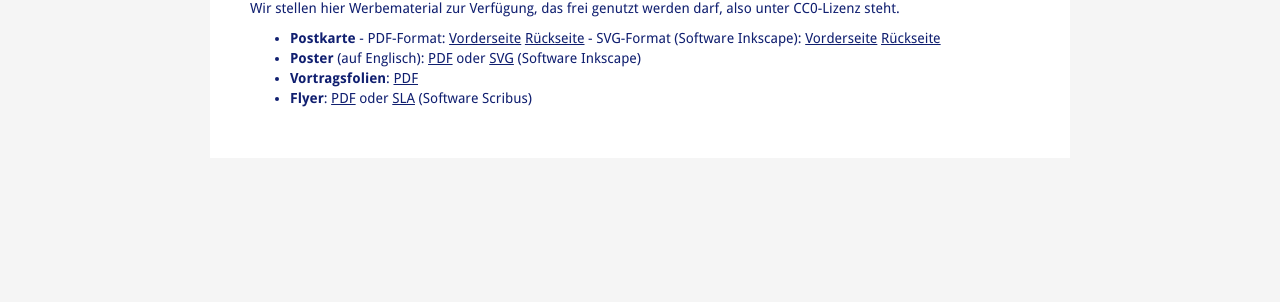
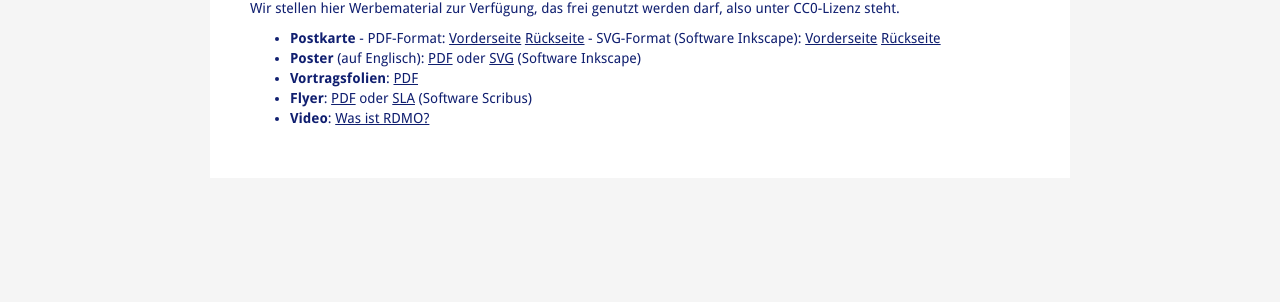
Before and after one commit to rdmorganiser/rdmorganiser.github.io, a Jekyll site: the page built from materialien.md, in a window 1280 px wide and 1202 px high. Shown: the part 177-479 px from the top of the window. Built offline with Jekyll 4.4.1, drawn with Linux system fonts in a browser that asks for light colours; our own code applies the rules of GitHub Pages for plain Markdown files.

Commit message:
Update materialien.md

```diff
--- a/materialien.md
+++ b/materialien.md
@@ -15,3 +15,4 @@
 * **Poster** (auf Englisch): [PDF]({{ site.baseurl }}/img/promo/RDMOPoster.pdf) oder [SVG]({{ site.baseurl }}/img/promo/RDMOPoster.svg}}) (Software Inkscape)
 * **Vortragsfolien**: [PDF]({{ site.baseurl }}/slides.pdf)
 * **Flyer**: [PDF]({{ site.baseurl }}/img/promo/Flyer11.pdf) oder [SLA]({{ site.baseurl }}/img/promo/Flyer4.sla) (Software Scribus)
+* **Video**: [Was ist RDMO?]({{ site.baseurl }}/img/promo/Was_ist_RDMO.mpg4)
```
